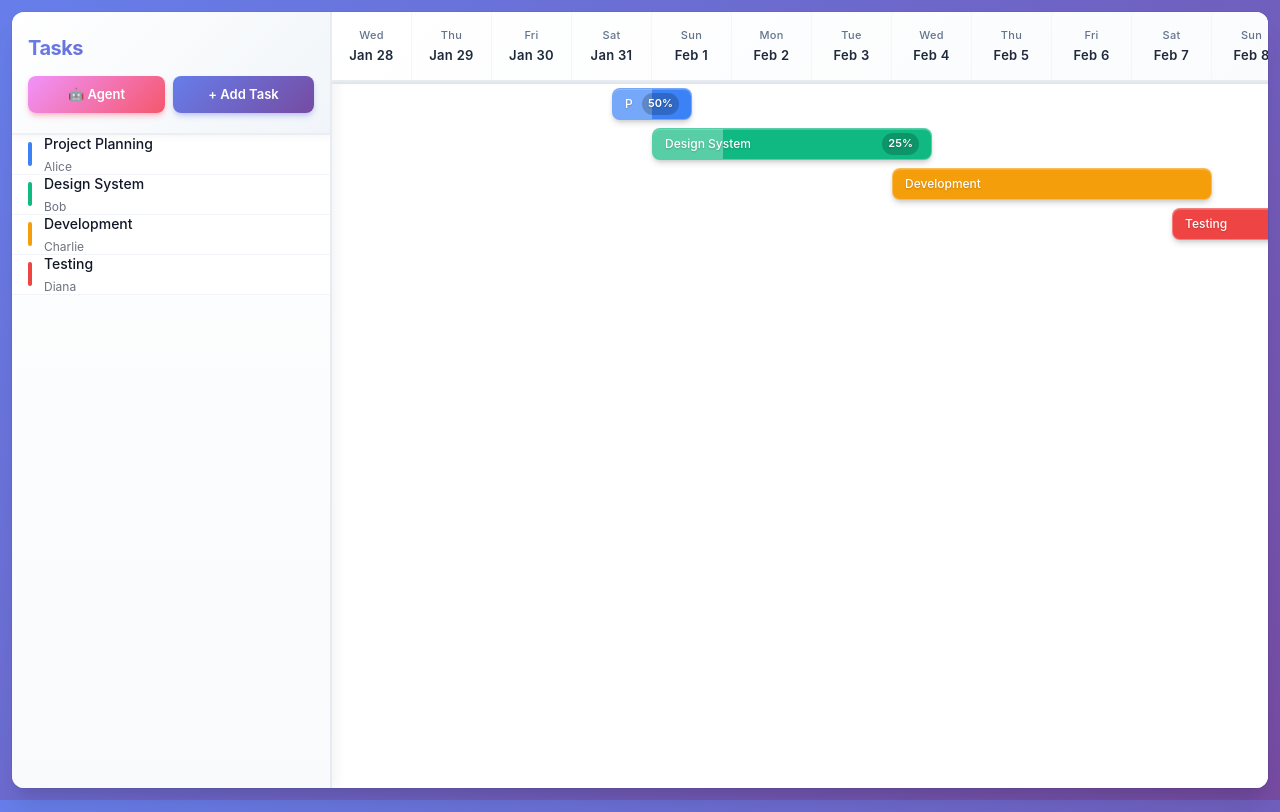
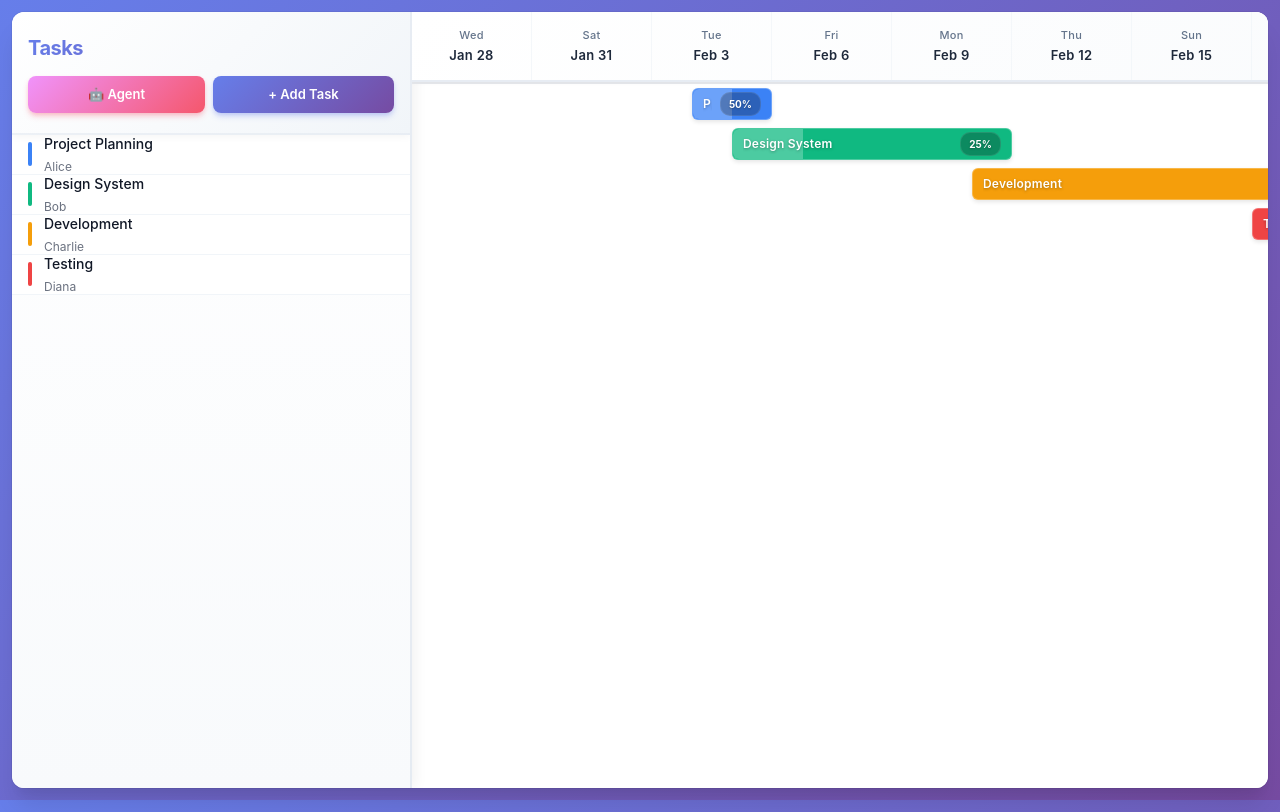
Before and after one commit to IkramahAhmed/gant-chart-web-app, a Next.js app: page / in a window 1280 px wide. Built offline with nearby package versions, Linux system fonts and the light colour scheme.

Commit message:
style(ui): increase sidebar width, reduce timeline dates, and clean up task bars

```diff
--- a/components/gantt/GanttChart.module.css
+++ b/components/gantt/GanttChart.module.css
@@ -20,7 +20,7 @@
 
 .ganttGrid {
   display: grid;
-  grid-template-columns: 320px 1fr;
+  grid-template-columns: 400px 1fr;
   height: 100%;
   overflow: hidden;
 }
@@ -298,7 +298,7 @@
 /* Responsive Design */
 @media (max-width: 768px) {
   .ganttGrid {
-    grid-template-columns: 240px 1fr;
+    grid-template-columns: 300px 1fr;
   }
 
   .taskListHeader {
--- a/components/gantt/TaskBar.module.css
+++ b/components/gantt/TaskBar.module.css
@@ -19,29 +19,22 @@
   position: relative;
   height: 100%;
   width: 100%;
-  border-radius: 8px;
-  padding: 8px 12px;
+  border-radius: 6px;
+  padding: 6px 10px;
   display: flex;
   align-items: center;
-  box-shadow:
-    0 4px 6px -1px rgba(0, 0, 0, 0.15),
-    0 2px 4px -1px rgba(0, 0, 0, 0.1),
-    inset 0 1px 0 rgba(255, 255, 255, 0.2);
-  transition: all 0.3s cubic-bezier(0.4, 0, 0.2, 1);
+  box-shadow: 0 2px 4px rgba(0, 0, 0, 0.1);
+  transition: all 0.2s ease;
   overflow: hidden;
   cursor: move;
   flex: 1;
-  border: 1px solid rgba(255, 255, 255, 0.3);
-  backdrop-filter: blur(10px);
+  border: 1px solid rgba(255, 255, 255, 0.25);
 }
 
 .taskBar:hover {
-  box-shadow:
-    0 10px 15px -3px rgba(0, 0, 0, 0.2),
-    0 4px 6px -2px rgba(0, 0, 0, 0.15),
-    inset 0 1px 0 rgba(255, 255, 255, 0.3);
-  transform: translateY(-3px) scale(1.02);
-  border-color: rgba(255, 255, 255, 0.5);
+  box-shadow: 0 4px 8px rgba(0, 0, 0, 0.15);
+  transform: translateY(-1px);
+  border-color: rgba(255, 255, 255, 0.4);
   z-index: 5;
 }
 
@@ -62,24 +55,26 @@
 
 .taskBarTitle {
   font-size: 12px;
-  font-weight: 500;
+  font-weight: 600;
   color: #ffffff;
   overflow: hidden;
   text-overflow: ellipsis;
   white-space: nowrap;
   flex: 1;
-  text-shadow: 0 1px 2px rgba(0, 0, 0, 0.2);
+  text-shadow: 0 1px 3px rgba(0, 0, 0, 0.3);
+  letter-spacing: 0.2px;
 }
 
 .taskBarProgress {
-  font-size: 11px;
-  font-weight: 600;
+  font-size: 10px;
+  font-weight: 700;
   color: #ffffff;
-  background-color: rgba(0, 0, 0, 0.2);
-  padding: 2px 6px;
-  border-radius: 12px;
+  background-color: rgba(0, 0, 0, 0.25);
+  padding: 3px 8px;
+  border-radius: 10px;
   flex-shrink: 0;
-  text-shadow: 0 1px 2px rgba(0, 0, 0, 0.2);
+  text-shadow: 0 1px 2px rgba(0, 0, 0, 0.3);
+  border: 1px solid rgba(255, 255, 255, 0.1);
 }
 
 .progressOverlay {
@@ -87,9 +82,10 @@
   top: 0;
   left: 0;
   height: 100%;
-  background-color: rgba(255, 255, 255, 0.3);
+  background-color: rgba(255, 255, 255, 0.25);
   z-index: 1;
   transition: width 0.3s ease;
+  border-radius: 6px 0 0 6px;
 }
 
 /* Resize handles */
--- a/components/gantt/Timeline.module.css
+++ b/components/gantt/Timeline.module.css
@@ -12,7 +12,7 @@
 
 .timelineCell {
   border-right: 1px solid rgba(241, 245, 249, 0.8);
-  padding: 16px 8px;
+  padding: 14px 12px;
   display: flex;
   flex-direction: column;
   align-items: center;
@@ -20,7 +20,7 @@
   flex-shrink: 0;
   background-color: transparent;
   transition: background-color 0.2s ease;
-  min-width: 80px;
+  min-width: 100px;
 }
 
 .timelineCell:hover {
--- a/components/gantt/Timeline.tsx
+++ b/components/gantt/Timeline.tsx
@@ -20,6 +20,11 @@ export function Timeline({ startDate, endDate, zoomLevel }: TimelineProps) {
   const pixelsPerDay = getPixelsPerDay(zoomLevel);
   const dateFormat = getDateFormat(zoomLevel);
 
+  // Show dates every 3 days for cleaner display
+  const filteredDates = dates.filter(
+    (_, index) => index % 3 === 0 || index === dates.length - 1
+  );
+
   return (
     <div
       className={styles.timeline}
@@ -29,12 +34,22 @@ export function Timeline({ startDate, endDate, zoomLevel }: TimelineProps) {
         width: `${dates.length * pixelsPerDay * (zoomLevel === 'day' ? 1 : zoomLevel === 'week' ? 7 : 30)}px`,
       }}
     >
-      {dates.map((date, index) => (
+      {filteredDates.map((date, index) => {
+        const dateIndex = dates.indexOf(date);
+        const cellWidth =
+          pixelsPerDay *
+          (zoomLevel === 'day' ? 1 : zoomLevel === 'week' ? 7 : 30);
+        const spanDays =
+          index < filteredDates.length - 1
+            ? dates.indexOf(filteredDates[index + 1]) - dateIndex
+            : dates.length - dateIndex;
+
+        return (
           <div
             key={index}
             className={styles.timelineCell}
             style={{
-            width: `${pixelsPerDay * (zoomLevel === 'day' ? 1 : zoomLevel === 'week' ? 7 : 30)}px`,
+              width: `${cellWidth * spanDays}px`,
             }}
             role="columnheader"
             aria-label={`Date: ${date.toLocaleDateString()}`}
@@ -58,7 +73,8 @@ export function Timeline({ startDate, endDate, zoomLevel }: TimelineProps) {
               </div>
             </div>
           </div>
-      ))}
+        );
+      })}
     </div>
   );
 }
```
Lines whose indentation alone changed are shown as unchanged.
